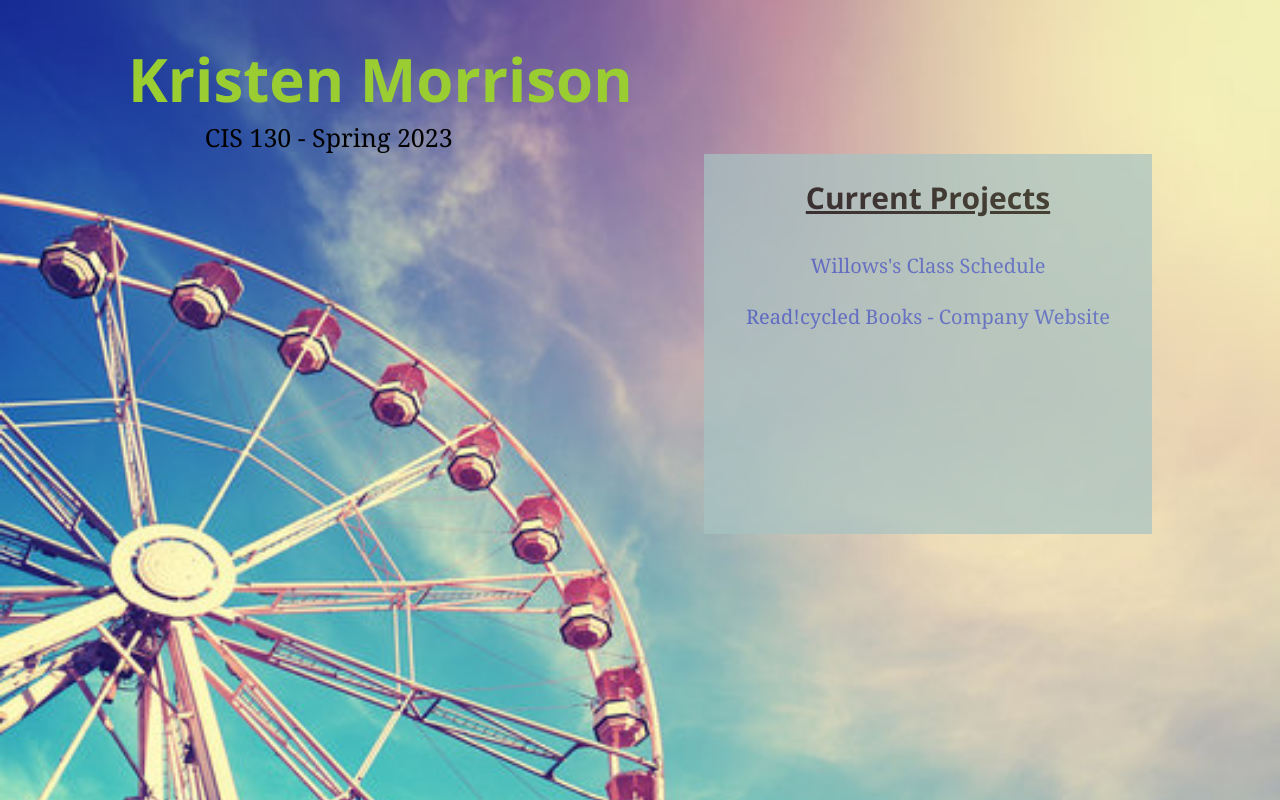
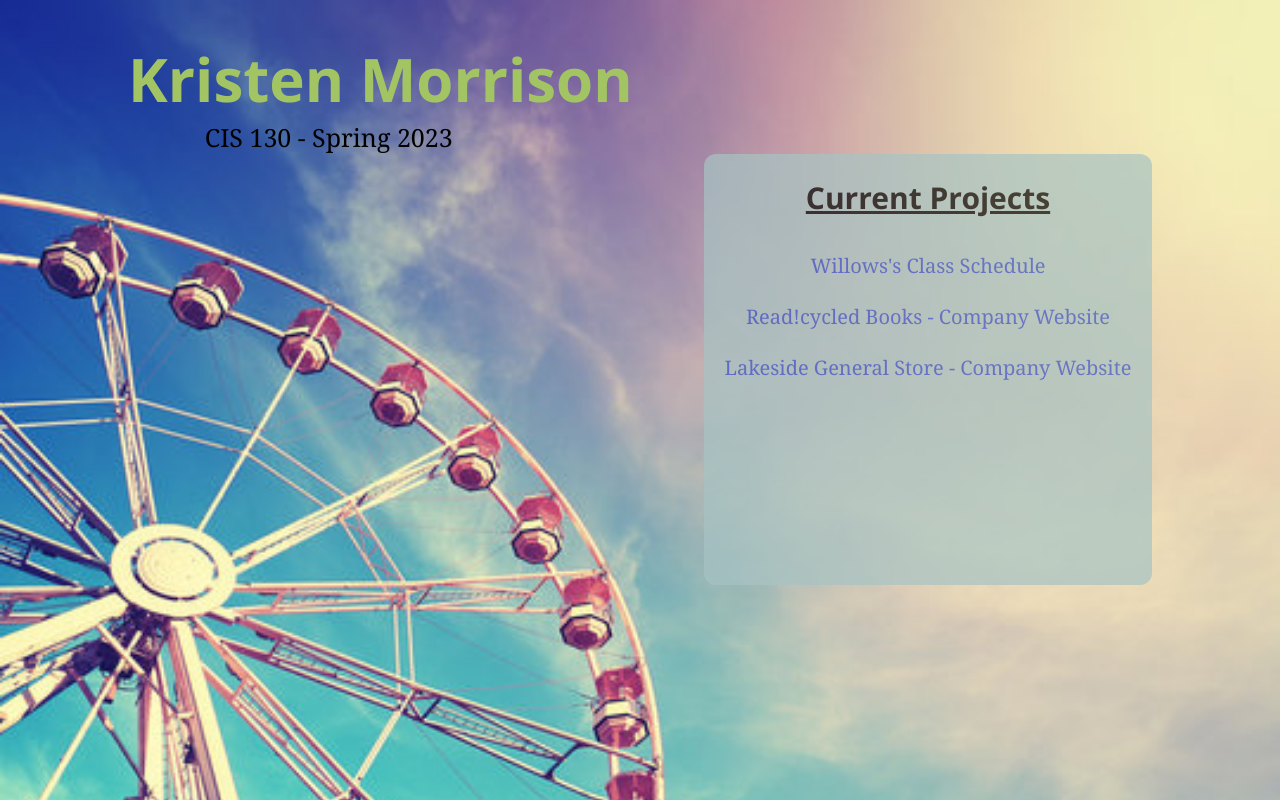
Before and after one commit to KristenMorrison/Live-Landing-Page, a plain HTML site: page index.html in a window 1280 px wide. Drawn offline with Linux system fonts and the light colour scheme.

Commit message:
added link to bait website

```diff
--- a/index.html
+++ b/index.html
@@ -5,7 +5,7 @@
     <meta charset="UTF-8">
     <meta http-equiv="X-UA-Compatible" content="IE=edge">
     <meta name="viewport" content="width=device-width, initial-scale=1.0">
-    <link rel="stylesheet" href="styles.css?version=7">
+    <link rel="stylesheet" href="styles.css?version=8">
     <title>Kristen Morrison</title>
 </head>
 
@@ -20,6 +20,7 @@
             <ul>
                 <li><a href="schedule">Willows's Class Schedule</a></li>
                 <li><a href="company">Read!cycled Books - Company Website</a></li>
+                <li><a href="bait">Lakeside General Store - Company Website</a></li>
             </ul>
         </nav>
     </div>
--- a/styles.css
+++ b/styles.css
@@ -9,7 +9,7 @@ background-repeat: no-repeat;
 }
 
 h1 {
-   color: yellowgreen;
+   color: rgb(163, 196, 98);
    font-family:'Segoe UI', Tahoma, Geneva, Verdana, sans-serif;
    font-size: 60px;
    text-align: left;
@@ -65,5 +65,6 @@ div {
    margin-right: 10%;
    padding-bottom: 15%;
    background-color: rgb(167, 196, 196);
+   border-radius: 12px 12px 12px 12px;
    opacity: 70%;
 }
```
